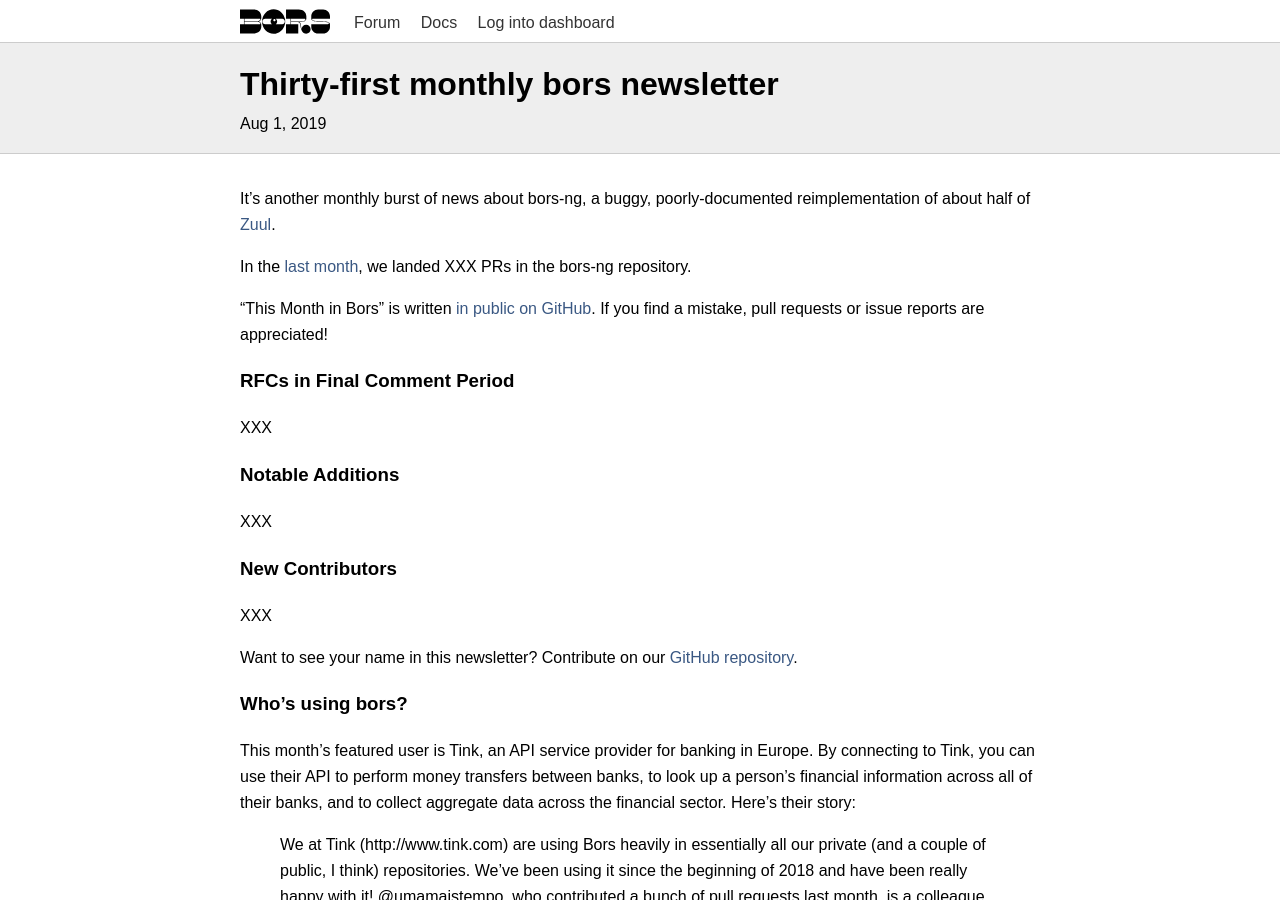
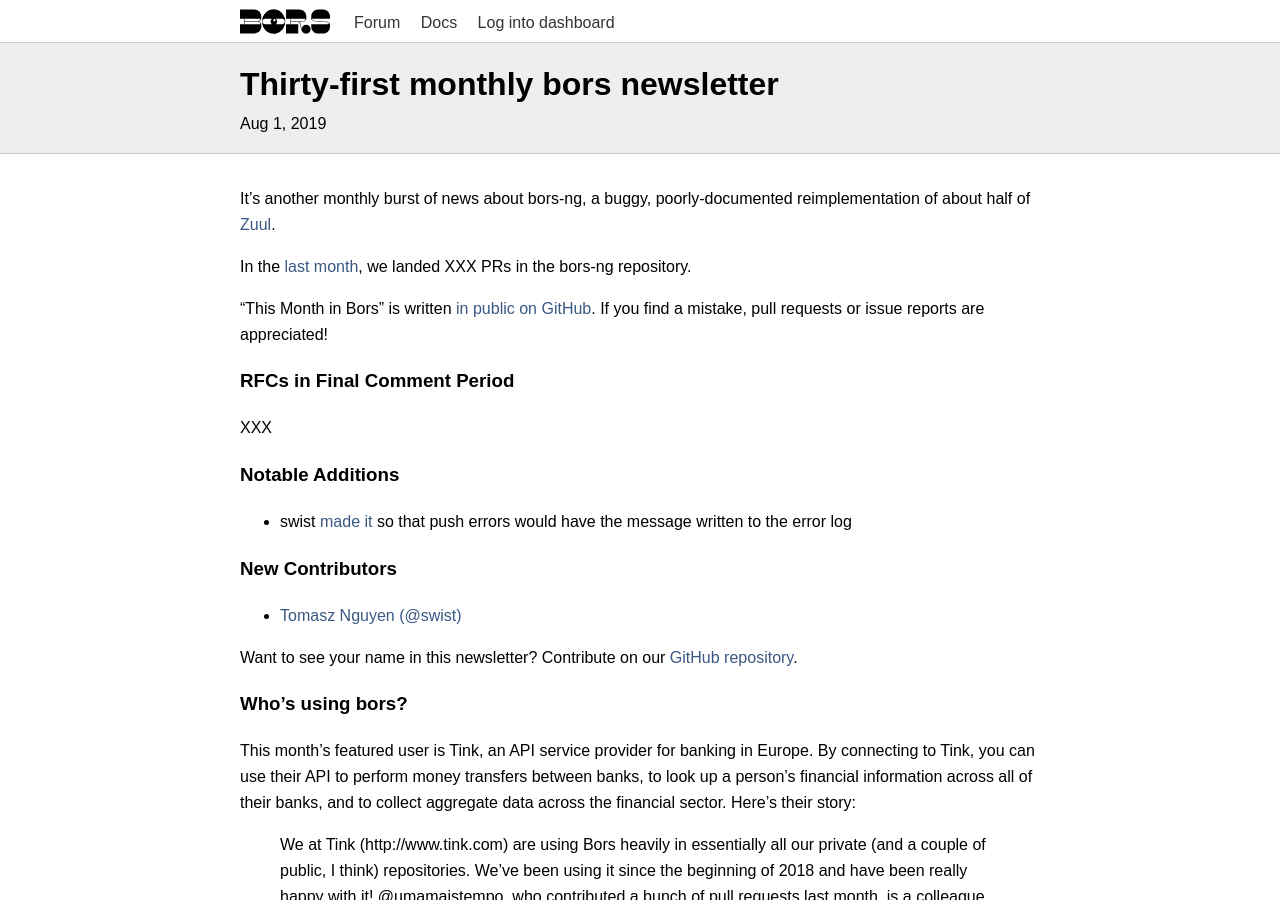
Before and after one commit to bors-ng/bors-ng.github.io, a Jekyll site: the page built from _posts/2019-08-01-tmib-31.md, in a window 1280 px wide and 900 px high. Built offline with Jekyll 4.4.1, drawn with Linux system fonts in a browser that asks for light colours.

Commit message:
Add bors-ng/bors-ng#700
Add @swist as new contributor

```diff
--- a/_posts/2019-08-01-tmib-31.md
+++ b/_posts/2019-08-01-tmib-31.md
@@ -24,12 +24,12 @@
 
 ### Notable Additions
 
-XXX
+* swist [made it](https://github.com/bors-ng/bors-ng/pull/700) so that push errors would have the message written to the error log
 
 
 ### New Contributors
 
-XXX
+* [Tomasz Nguyen (@swist)](https://github.com/swist)
 
 Want to see your name in this newsletter? Contribute on our [GitHub repository](https://github.com/bors-ng/bors-ng).
 
```
